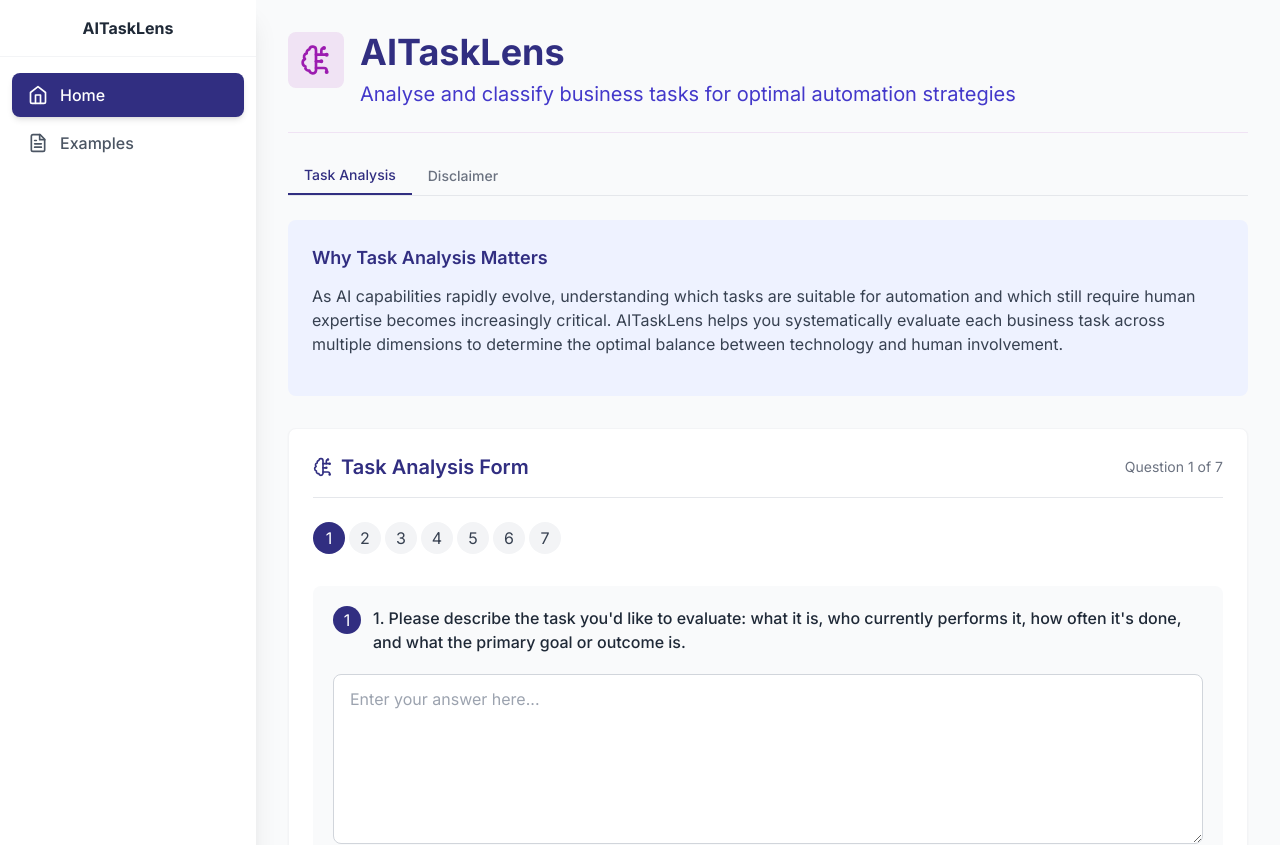
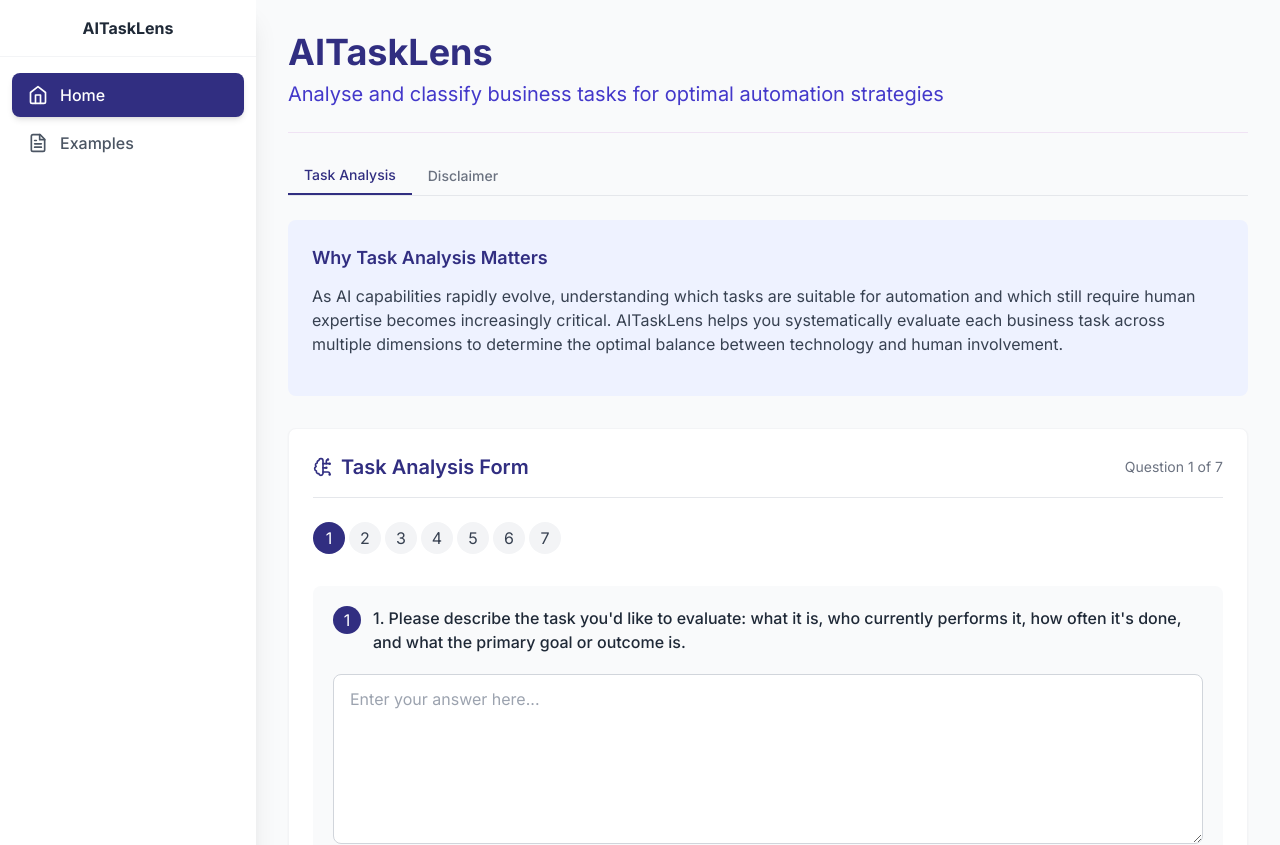
Before and after one commit to DrPBaksh/AITaskLens_v2, a React (Create React App) app: page / in a window 1280 px wide. Shown: the top 845 px of the page. Built offline with nearby package versions, Linux system fonts and the light colour scheme; sample sign-in values are in the browser's storage.

Commit message:
Remove BrainCircuit icon from HomePage header

```diff
--- a/src/pages/HomePage.jsx
+++ b/src/pages/HomePage.jsx
@@ -1,7 +1,7 @@
 import React, { useState, useEffect } from 'react';
 import { useNavigate, useLocation } from 'react-router-dom';
 import { motion } from 'framer-motion';
-import { BrainCircuit, FileText, AlertCircle, CheckCircle } from 'lucide-react';
+import { FileText, AlertCircle, CheckCircle } from 'lucide-react';
 import QuestionForm from '../components/QuestionForm';
 import { mockAnalysisResponse } from '../utils/mockData';
 
@@ -72,9 +72,6 @@ const HomePage = () => {
         transition={{ delay: 0.1 }}
       >
         <div className="flex items-start gap-4">
-          <div className="bg-corndel-purple/10 p-3 rounded-lg">
-            <BrainCircuit size={32} className="text-corndel-purple" />
-          </div>
           <div>
             <h1 className="text-4xl font-bold text-indigo-900 mb-2">
               AITaskLens
```
